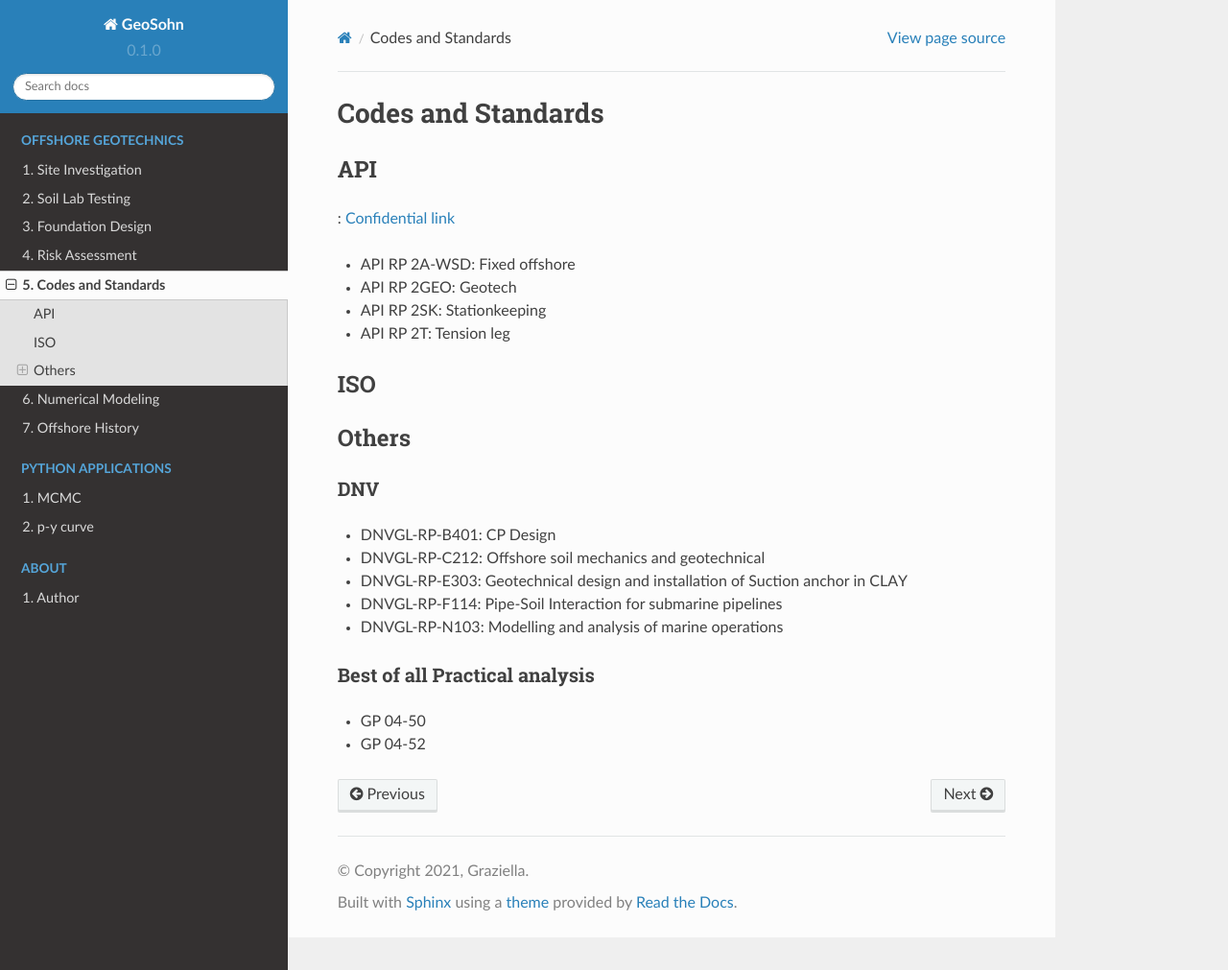
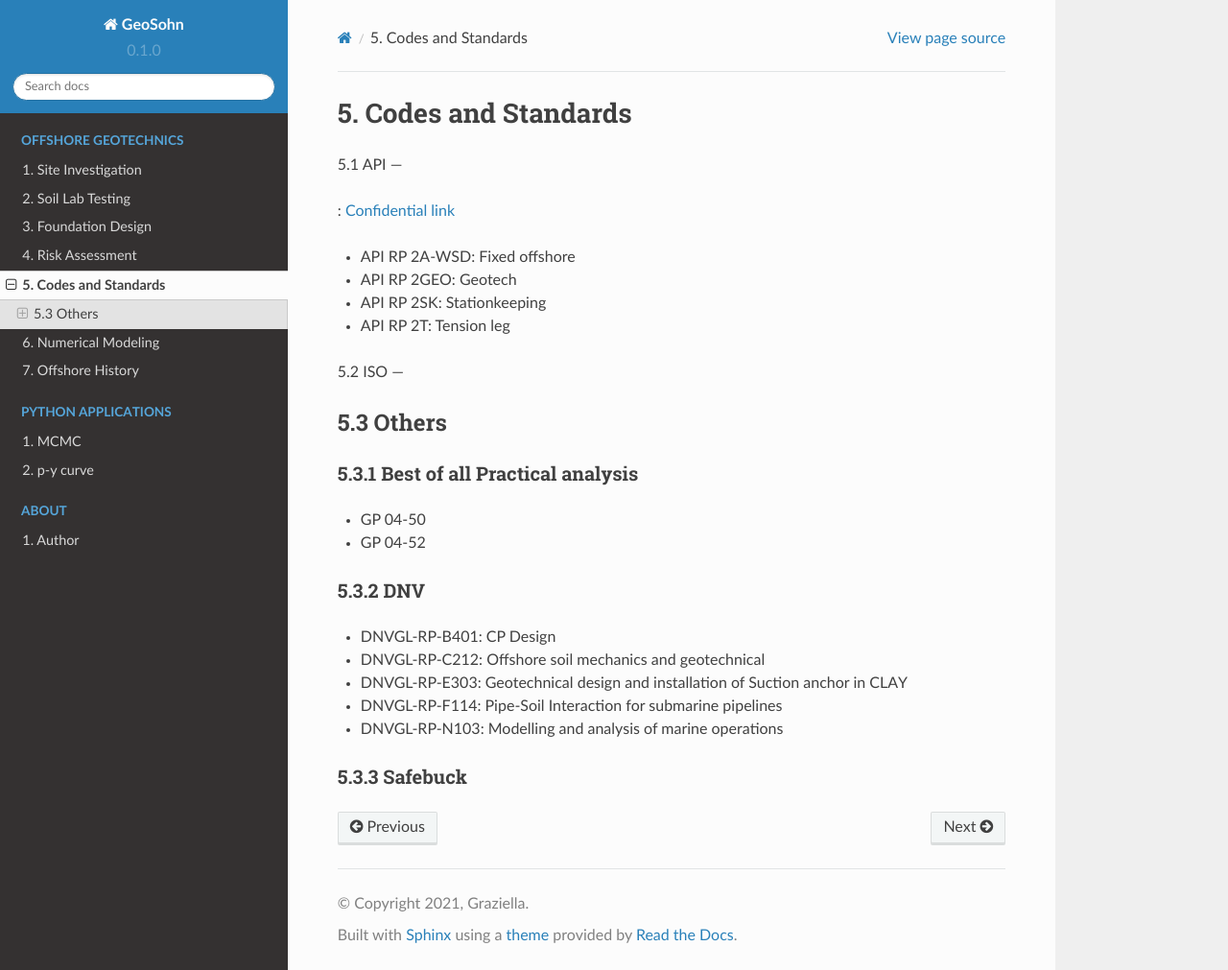
Before and after one commit to jrson11/GeoSohn, a Sphinx documentation site: the page built from docs/source/5-Codes_and_Standards.rst, in a window 1280 px wide and 1011 px high. Shown: the whole window at 96% size. Built offline with Sphinx 7.4.7 and the Read the Docs theme 2.0.0, drawn with Linux system fonts in a browser that asks for light colours; pages that are not in the unit, such as notebooks, are missing from menus.

Commit message:
Update 5-Codes_and_Standards.rst

```diff
--- a/docs/source/5-Codes_and_Standards.rst
+++ b/docs/source/5-Codes_and_Standards.rst
@@ -1,7 +1,7 @@
-Codes and Standards
+5. Codes and Standards
 ====================
 
-API
+5.1 API
 ---
 
 : `Confidential link <https://bp365-my.sharepoint.com/:p:/g/personal/jung_sohn_bp_com/EerYM9IH4XtOlvDc1P6kYJMBrWG47-ktecX9Qut-Bc0etw?e=vfYauS>`_
@@ -17,16 +17,23 @@ API
 
 
 
-ISO
+5.2 ISO
 ---
 
 
 
-Others
+5.3 Others
 ------
 
-DNV
-...
+
+5.3.1 Best of all Practical analysis
+..............................
+
+- GP 04-50
+- GP 04-52
+
+5.3.2 DNV
+..........
 
 - DNVGL-RP-B401: CP Design
 - DNVGL-RP-C212: Offshore soil mechanics and geotechnical
@@ -34,8 +41,5 @@ DNV
 - DNVGL-RP-F114: Pipe-Soil Interaction for submarine pipelines
 - DNVGL-RP-N103: Modelling and analysis of marine operations
 
-Best of all Practical analysis
-..............................
-
-- GP 04-50
-- GP 04-52
+5.3.3 Safebuck
+.............
```
